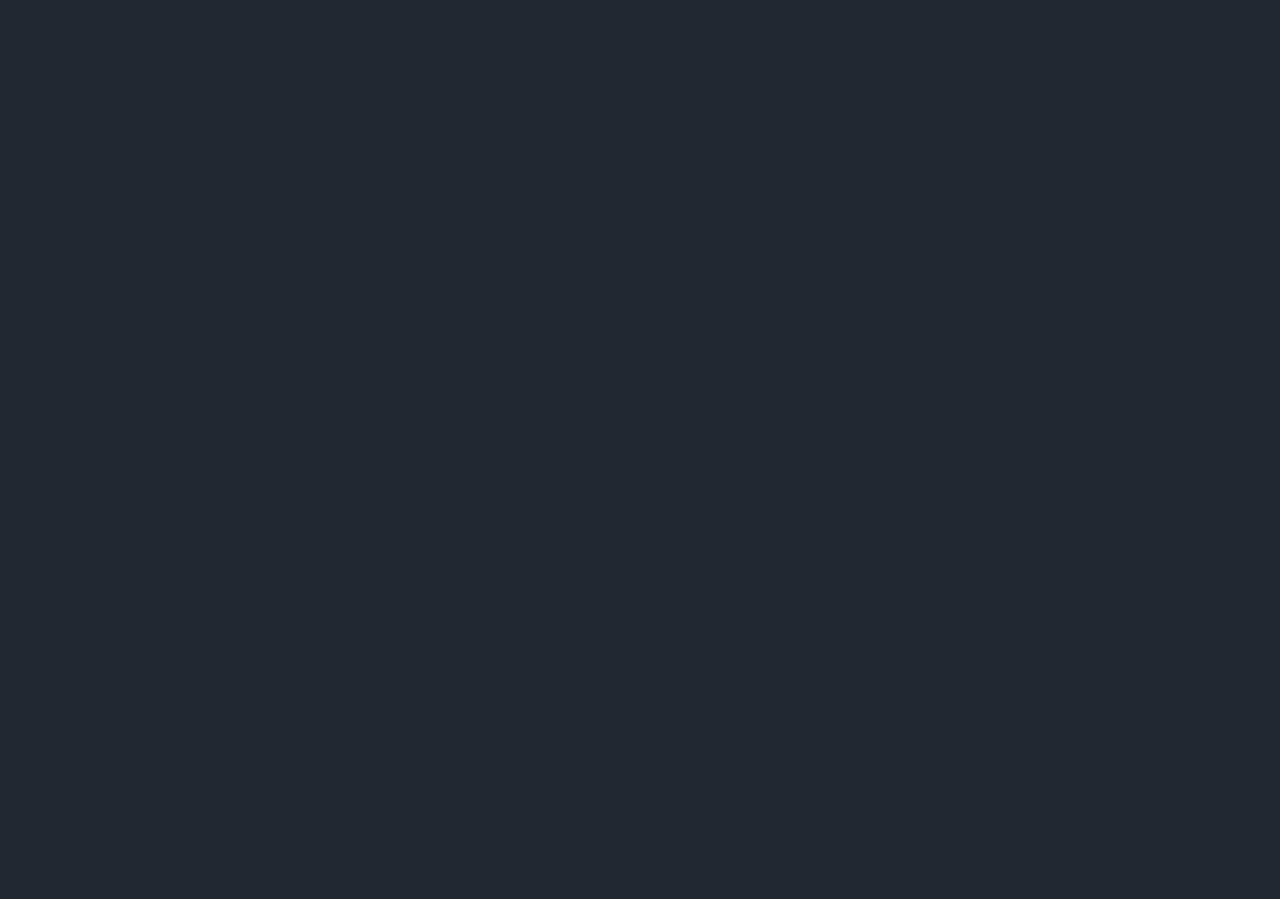
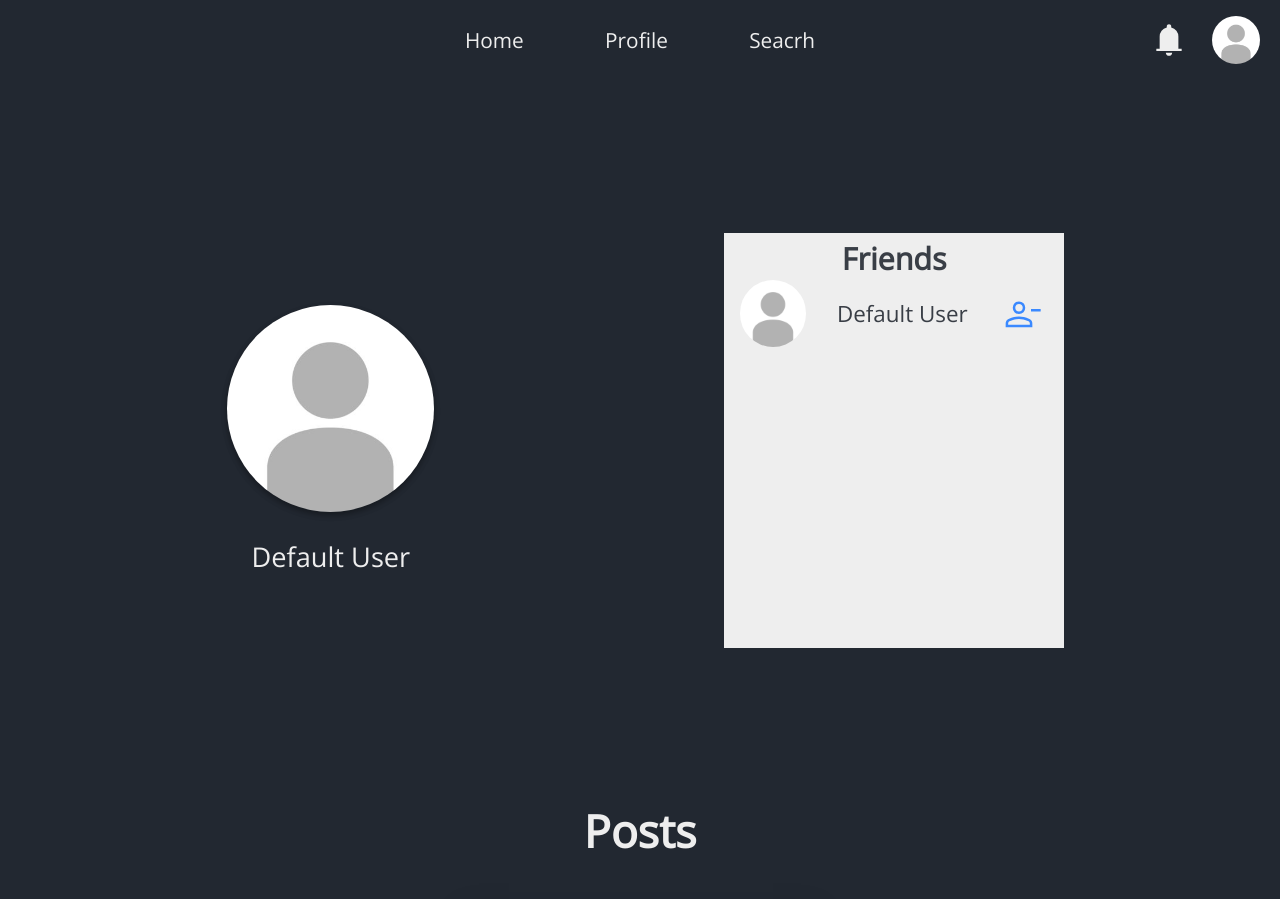
Before and after one commit to Cherifi-Houdaifa/Facebook-Clone-Client, a React app: page /profile in a window 1280 px wide. Before the commit this address had no page. Shown: the top 899 px of the page. Before the commit the page ends 800 px from the top, so only its background shows below. Built offline with nearby package versions, Linux system fonts and the light colour scheme; the HTML template or start-up script is replaced by a standard one.

Commit message:
Finished the Profile page UI

```diff
--- a/src/App.jsx
+++ b/src/App.jsx
@@ -5,6 +5,7 @@ import Home from "./pages/Home";
 import Auth from "./pages/Auth";
 import Posts from "./pages/Posts";
 import Search from "./pages/Search";
+import Profile from "./pages/Profile";
 
 export default function App() {
     return (
@@ -14,6 +15,7 @@ export default function App() {
                 <Route path="/auth" element={<Auth />} />
                 <Route path="/posts/:postid" element={<Posts />} />
                 <Route path="/search" element={<Search />} />
+                <Route path="/profile" element={<Profile />} />
             </Routes>
         </Router>
     );
--- /dev/null
+++ b/src/pages/Profile.jsx
@@ -0,0 +1,56 @@
+import React, { useRef } from "react";
+import "../styles/Profile.css";
+import NavBar from "../components/NavBar";
+import Post from "../components/Post";
+import Button from "../components/Button";
+import profilePic from "../assets/profilePic.jpg";
+import removePerson from "../assets/remove-person.svg";
+import edit from "../assets/edit.svg";
+
+export default function Profile() {
+    const hoverPopup = useRef();
+    return (
+        <main className="profile">
+            <NavBar />
+            <article className="profile-data">
+                <div className="data">
+                    <img
+                        src={profilePic}
+                        alt="User profile photo"
+                        onMouseEnter={(e) =>
+                            hoverPopup.current.classList.toggle("show-flex")
+                        }
+                        onMouseLeave={(e) =>
+                            hoverPopup.current.classList.toggle("show-flex")
+                        }
+                    />
+                    <span>Default User</span>
+                    <div className="hover-popup" ref={hoverPopup}>
+                        <img src={edit} alt="Edit button" />
+                    </div>
+                </div>
+                <div className="friends">
+                    <h2>Friends</h2>
+                    <div className="friend">
+                        <img src={profilePic} alt="Friend profile photo" />
+                        <span>Default User</span>
+                        <div>
+                            <img
+                                src={removePerson}
+                                alt="Remove friend button"
+                            />
+                        </div>
+                    </div>
+                </div>
+            </article>
+			<article className="posts">
+				<h2>Posts</h2>
+				<div>
+					<Post text="hello world"/>
+					<Post text="hello world"/>
+					<Button text="See more"/>
+				</div>
+			</article>
+        </main>
+    );
+}
--- /dev/null
+++ b/src/styles/Profile.css
@@ -0,0 +1,99 @@
+main.profile {
+	min-height: 100vh;
+}
+article.profile-data {
+	display: flex;
+	align-items: center;
+	min-height: calc(100vh - 80px);
+	padding: 0 6vw;
+	justify-content: space-around;
+}
+article.profile-data > div.data {
+	display: flex;
+	flex-direction: column;
+	align-items: center;
+	width: 230px;
+	height: 270px;
+	justify-content: space-between;
+	position: relative;
+}
+article.profile-data > div.data > img {
+	width: 90%;
+	border-radius: 50%;
+	box-shadow: 0 3px 6px rgba(0,0,0,0.16), 0 3px 6px rgba(0,0,0,0.23);
+	cursor: pointer;
+}
+article.profile-data > div.data > img:hover {
+	opacity: 0.4;
+}
+article.profile-data > div.data > span {
+	color: var(--white);
+	font-size: 1.7rem;
+}
+article.profile-data > div.data > div.hover-popup {
+	display: none;
+	width: 90%;
+	aspect-ratio: 1 / 1;
+	position: absolute;
+	top: 0;
+	justify-content: center;
+	align-items: center;
+	border-radius: 50%;
+	pointer-events: none;
+}
+article.profile-data > div.data > div.hover-popup > img {
+	width: 100px;
+}
+
+article.profile-data > div.friends {
+	height: 415px;
+	width: 340px;
+	background-color: var(--white);
+	color: var(--primary);
+	overflow-y: scroll;
+}
+article.profile-data > div.friends > h2 {
+	font-size: 1.9rem;
+	text-align: center;
+	margin-top: 5px;
+}
+article.profile-data > div.friends > div.friend {
+	height: 70px;
+	display: flex;
+	align-items: center;
+	justify-content: space-around;
+	margin-bottom: 10px;
+}
+article.profile-data > div.friends > div.friend > img[alt="Friend profile photo"] {
+	height: 95%;
+	border-radius: 50%;
+}
+article.profile-data > div.friends > div.friend > span {
+	font-size: 1.4rem;
+	cursor: pointer;
+}
+article.profile-data > div.friends > div.friend > div {
+	height: 40px;
+	border-radius: 50%;
+	cursor: pointer;
+	padding: 5px;
+	transition: all 0.2s;
+}
+article.profile-data > div.friends > div.friend > div:hover {
+	background-color: #393e4626;
+}
+article.profile-data > div.friends > div.friend > div > img {
+	height: 100%;
+}
+
+main.profile > article.posts > h2 {
+	text-align: center;
+	color: var(--white);
+	font-size: 2.8rem;
+}
+main.profile > article.posts > div {
+	display: flex;
+	flex-direction: column;
+	align-items: center;
+	padding: 30px;
+}
```
Also changed, not shown: src/assets/edit.svg (added), src/assets/remove-person.svg (added).
